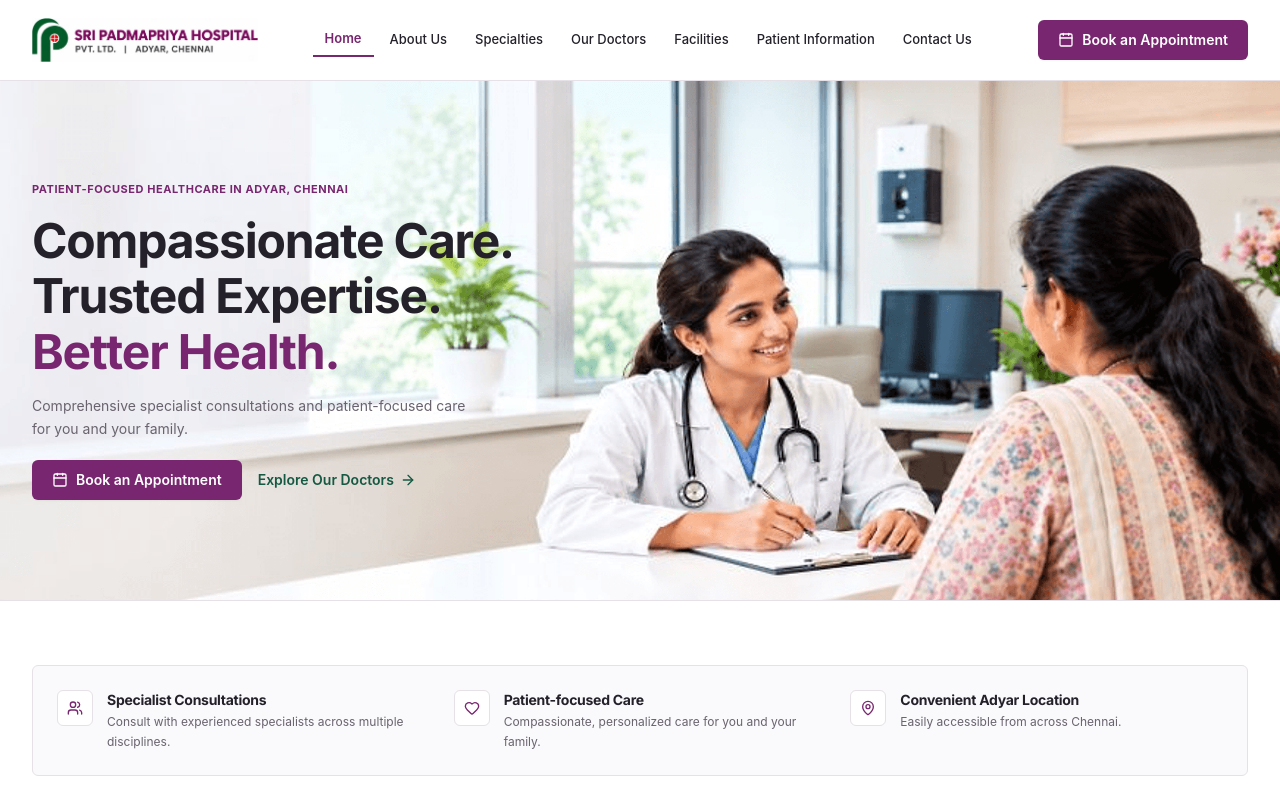
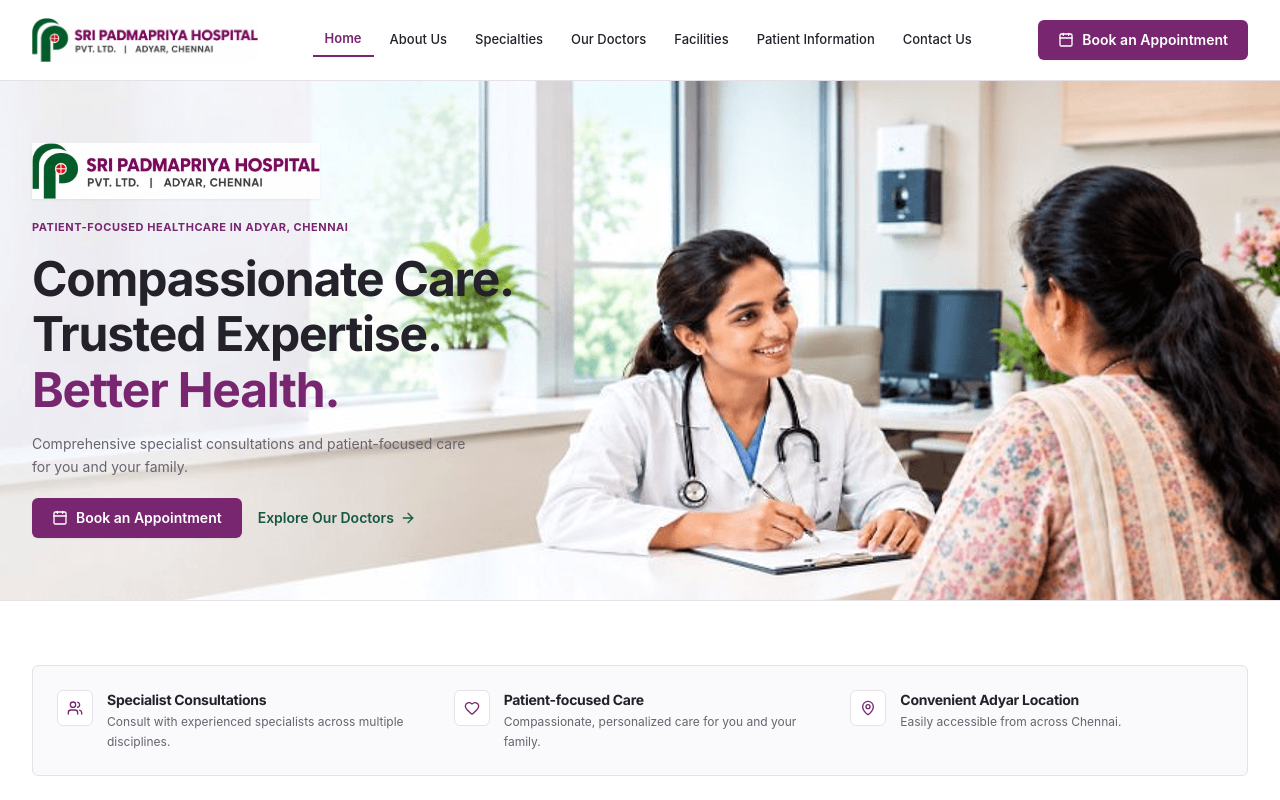
Before and after one commit to Dravid2016/Sri-Padmapriya-hospital, a React (Vite) app: page / in a window 1280 px wide. Shown: the top 800 px of the page. Built offline with nearby package versions, Linux system fonts and the light colour scheme.

Commit message:
Place official hospital logo prominently on the home landing hero section

```diff
--- a/src/pages/Home.jsx
+++ b/src/pages/Home.jsx
@@ -26,9 +26,18 @@
           />
         </div>
 
-        {/* Hero Content: Centered on mobile view (text-center, mx-auto, justify-center), aligned left on tablet/desktop */}
+        {/* Hero Content */}
         <div className="relative z-10 max-w-7xl mx-auto px-4 sm:px-6 lg:px-8 py-10 sm:py-14 w-full">
           <div className="max-w-md sm:max-w-lg mx-auto sm:mx-0 text-center sm:text-left space-y-4">
+
+            {/* Hospital Logo Placed on the Home Screen */}
+            <div className="flex items-center justify-center sm:justify-start pb-1">
+              <img
+                src="/images/brand/official_hospital_logo.png"
+                alt="Sri Padmapriya Hospital Pvt. Ltd."
+                className="h-12 sm:h-14 w-auto object-contain filter drop-shadow-xs"
+              />
+            </div>
 
             <div className="text-[11px] font-bold tracking-wider uppercase text-[#78266F]">
               PATIENT-FOCUSED HEALTHCARE IN ADYAR, CHENNAI
```
